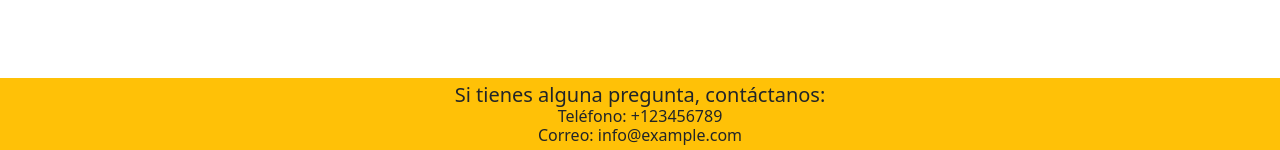
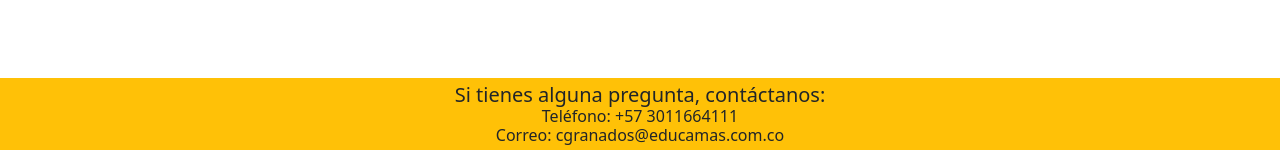
Before and after one commit to programateacademy/c9-interno-empleabilidad, a Django app: page /home/ in a window 1280 px wide. Shown: the part 650-800 px from the top of the page. Run offline with Django 4.2, Linux system fonts and the light colour scheme.

Commit message:
feat [Home/templates/Home -> home.html]

```diff
--- a/Home/templates/Home/home.html
+++ b/Home/templates/Home/home.html
@@ -58,8 +58,8 @@
             <div class="row">
                 <div id="contact" class="col-md-12">
                     <h5>Si tienes alguna pregunta, contáctanos:</h5>
-                    <h6>Teléfono: +123456789</h6>
-                    <h6>Correo: info@example.com</h6>
+                    <h6>Teléfono: +57 3011664111</h6>
+                    <h6>Correo: cgranados@educamas.com.co</h6>
                 </div>
             </div>
         </div>
```
